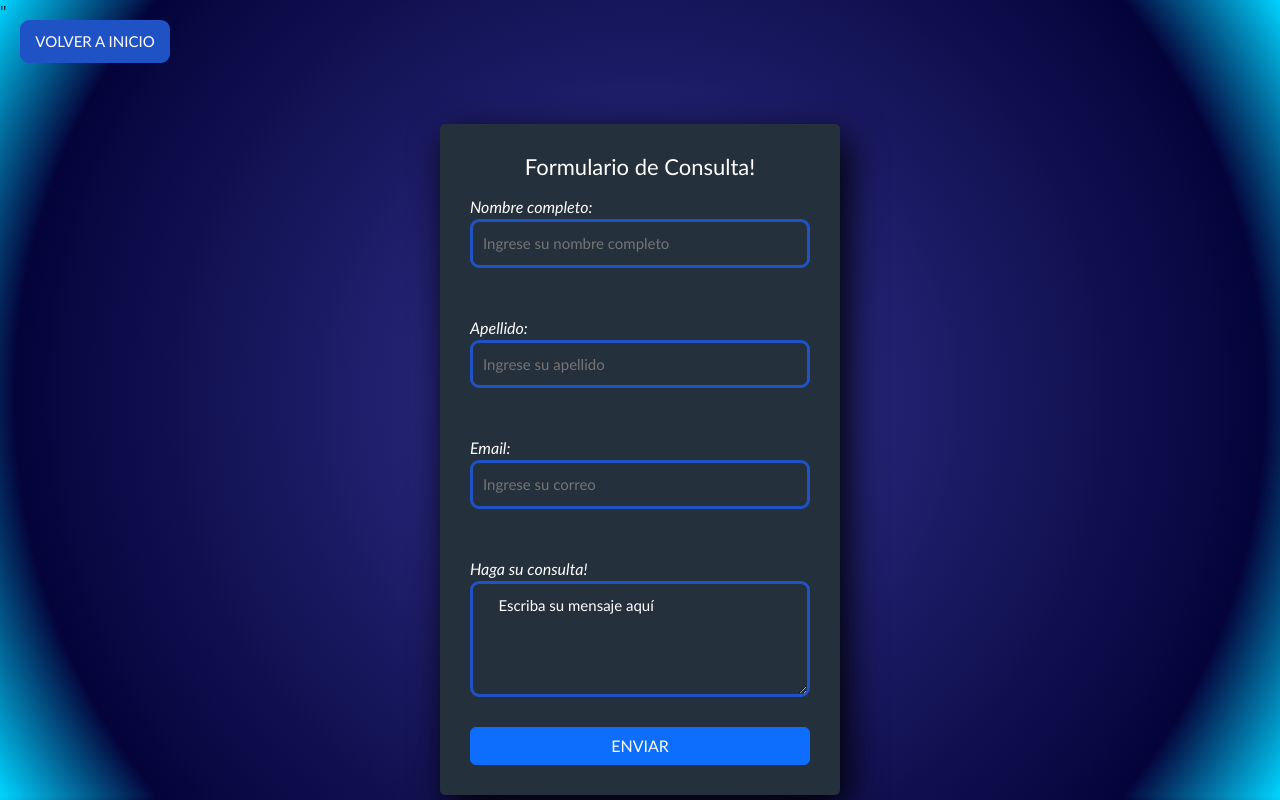
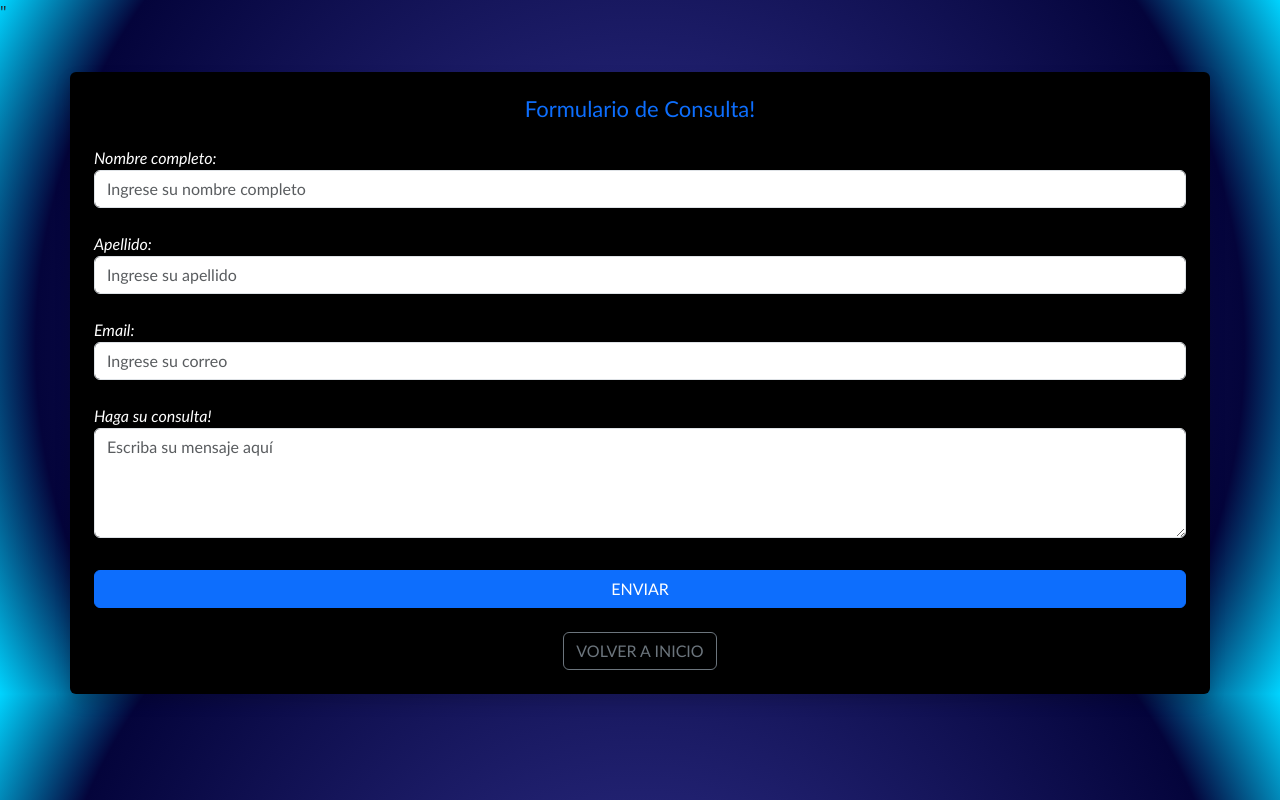
Before and after one commit to LucasOelschlager/integrador_programacion, a Flask app: page /contacto in a window 1280 px wide. Run offline with Flask 3, Linux system fonts and the light colour scheme.

Commit message:
se corrigio el archivo sobreNosotros y el archivo contacto

```diff
--- a/app/templates/contactoForm.html
+++ b/app/templates/contactoForm.html
@@ -14,56 +14,68 @@
     <title>CONTACTO</title>
   </head>
   <body>
-    <section class="form-register">
-      <h4>Formulario de Consulta!</h4>
-      <form action="" class="form">
-        <label>
-          <em>Nombre completo: </em>
+<section class="form-register container bg-black p-4 rounded shadow mt-5">
+  <h4 class="mb-4 text-primary text-center">Formulario de Consulta!</h4>
+
+  <form action="" class="form" id="miFormulario">
+    <label class="form-label d-block">
+      <em>Nombre completo:</em>
       <input
-            class="controls"
+        class="controls form-control"
         type="text"
+        id="nombre"
         name="nombre"
         placeholder="Ingrese su nombre completo"
       />
-          <span></span>
+      <span id="error-nombre" class="text-danger small"></span>
     </label>
-        <br /><br />
-        <label>
-          <em>Apellido: </em>
+
+    <label class="form-label d-block mt-3">
+      <em>Apellido:</em>
       <input
-            class="controls"
+        class="controls form-control"
         type="text"
+        id="apellido"
         name="apellido"
         placeholder="Ingrese su apellido"
       />
-          <span></span>
+      <span id="error-apellido" class="text-danger small"></span>
     </label>
-        <br /><br />
-        <label>
+
+    <label class="form-label d-block mt-3">
       <em>Email:</em>
       <input
-            class="controls"
+        class="controls form-control"
         type="email"
+        id="email"
         name="email"
         placeholder="Ingrese su correo"
       />
-          <span></span>
+      <span id="error-email" class="text-danger small"></span>
     </label>
-        <br /><br />
-        <label>
-          <em>Haga su consulta!</em><br />
-          <textarea name="mensaje" rows="4" cols="40" class="controls">
-    Escriba su mensaje aquí</textarea
-          >
+
+    <label class="form-label d-block mt-3">
+      <em>Haga su consulta!</em>
+      <textarea
+        name="mensaje"
+        rows="4"
+        cols="40"
+        id="mensaje"
+        class="controls form-control"
+        placeholder="Escriba su mensaje aquí"
+      ></textarea>
     </label>
-        <br />
-        <div class="d-grid gap-2">
-          <button class="btn btn-primary" type="button">ENVIAR</button>
+
+    <div class="d-grid gap-2 mt-4">
+      <button class="btn btn-primary" type="submit">ENVIAR</button>
     </div>
   </form>
+  <div class="text-center mt-4">
+    <a class="btn btn-outline-secondary" href="{{ url_for('index') }}">VOLVER A INICIO</a>
+  </div>
 </section>
-    <a class="btnVolver" href="{{ url_for('index') }}">VOLVER A INICIO</a>
 
-    <script src="{{ url_for('static', filename='logic/validacion_registro.js')}}"></script>
+
+    <script src="{{ url_for('static', filename='logic/form.js')}}"></script>
   </body>
 </html>
--- a/app/templates/sobrenosotros.html
+++ b/app/templates/sobrenosotros.html
@@ -4,12 +4,12 @@
     <meta charset="UTF-8">
     <meta name="viewport" content="width=device-width, initial-scale=1.0">
     <link rel="stylesheet" href="https://cdnjs.cloudflare.com/ajax/libs/animate.css/4.1.1/animate.min.css"/>
+
     <link href="https://cdn.jsdelivr.net/npm/bootstrap@5.3.6/dist/css/bootstrap.min.css" rel="stylesheet"
     integrity="sha384-4Q6Gf2aSP4eDXB8Miphtr37CMZZQ5oXLH2yaXMJ2w8e2ZtHTl7GptT4jmndRuHDT" crossorigin="anonymous" />
-
     <title>Document</title>
 </head>
-<body>
+<body class="bg-dark text-white">
     <section class="sobre-nosotros bg-dark text-white py-5" id="sobre-nosotros">
 <div class="container">
 
```
Lines whose indentation alone changed are shown as unchanged.
